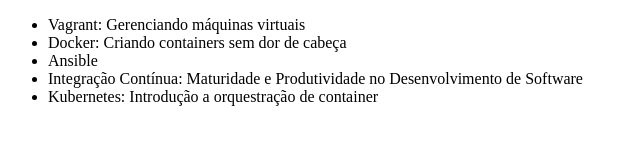
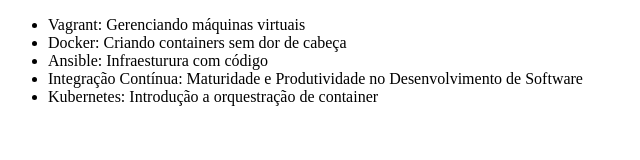
Before and after one commit to sauloarradi/alura-git, a plain HTML site: page index.html in a window 1280 px wide. Shown: the whole page, without its empty margins (0-640 px from the left). Drawn offline with Linux system fonts and the light colour scheme.

Commit message:
Alterando o nome do curso de Ansible

```diff
--- a/index.html
+++ b/index.html
@@ -8,7 +8,7 @@
     <ul>
         <li>Vagrant: Gerenciando máquinas virtuais</li>
         <li>Docker: Criando containers sem dor de cabeça</li>
-        <li>Ansible</li>
+        <li>Ansible: Infraesturura com código</li>
         <li>Integração Contínua: Maturidade e Produtividade no Desenvolvimento de Software</li>
         <li>Kubernetes: Introdução a orquestração de container</li>
     </ul>
```
